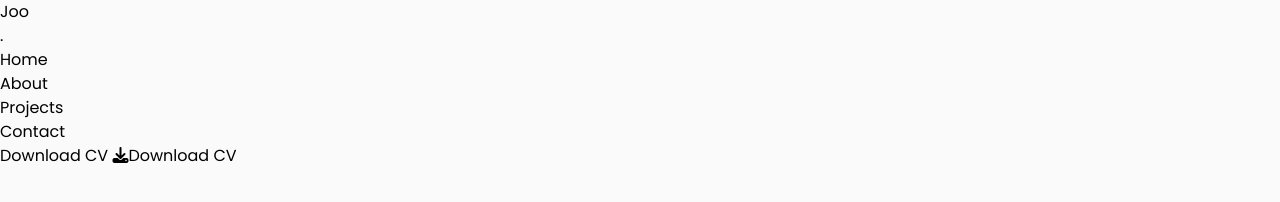
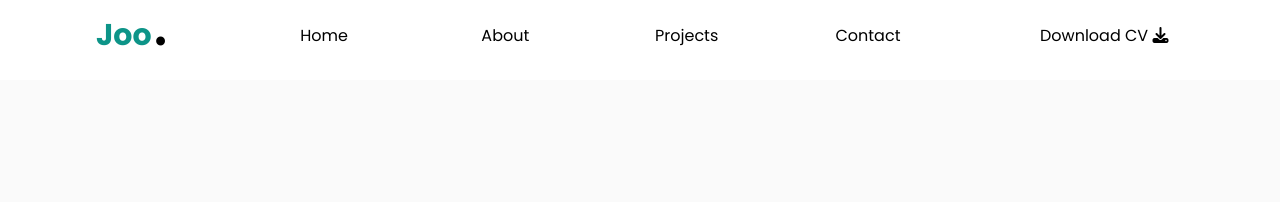
Before and after one commit to Joo-Wee/personalPortfolio, a website: page src/index.html in a window 1280 px wide. Drawn offline with Linux system fonts and the light colour scheme.

Commit message:
Styling and designing Navigation Bar (part1)

```diff
--- a/src/index.html
+++ b/src/index.html
@@ -8,31 +8,31 @@
     <link rel="stylesheet" href="https://cdnjs.cloudflare.com/ajax/libs/font-awesome/6.6.0/css/all.min.css" integrity="sha512-Kc323vGBEqzTmouAECnVceyQqyqdsSiqLQISBL29aUW4U/M7pSPA/gEUZQqv1cwx4OnYxTxve5UMg5GT6L4JJg==" crossorigin="anonymous" referrerpolicy="no-referrer" />
 </head>
 <body>
-    <div class="font-body w-full h-screen bg-body-color">
-        <nav>
-            <div>
-                <p>Joo</p>
-                <span>.</span>
+    <div class="font-body w-full h-screen bg-body-color shadow-md shadow-stone-950">
+        <nav class="flex absolute w-full h-20 leading-extra-loose justify-between bg-white ps-24 pe-24">
+            <div class="relative flex-initial w-14">
+                <p class="text-3xl/[70px] font-bold text-teal-600">Joo</p>
+                <span class="absolute text-7xl/none -top-4 -right-4">.</span>
             </div>
 
-            <div id="myNavMenu">
-                <ul>
-                    <li><a href="#home">Home</a>
+            <div id="myNavMenu" class="flex-initial w-8/12">
+                <ul class="flex text-center">
+                    <li class="flex-auto relative w-3/12"><a href="#home">Home</a>
                         <div class = "circle"></div>
                     </li>
-                    <li><a href="#about">About</a>
+                    <li class="flex-auto relative w-3/12"><a href="#about">About</a>
                         <div class="circle"></div>
                     </li>
-                    <li><a href="#projects">Projects</a>
+                    <li class="flex-auto relative w-3/12"><a href="#projects">Projects</a>
                         <div class="circle"></div>
                     </li>
-                    <li><a href="#contact">Contact</a>
+                    <li class="flex-auto relative w-3/12"><a href="#contact">Contact</a>
                         <div class="circle"></div>
                     </li>
                 </ul>
             </div>
 
-            <div><button>Download CV <i class="fa-solid fa-download"></i>Download CV</button></div>
+            <div class="flex-initial w-36"><button>Download CV <i class="fa-solid fa-download"></i></button></div>
         </nav>
     </div>
 </html>
--- a/tailwind.config.js
+++ b/tailwind.config.js
@@ -8,6 +8,9 @@ module.exports = {
       },
       colors: {
         'body-color': '#fafafa'
+      },
+      lineHeight: {
+        'extra-loose': '4.5'
       }
     },
   },
```
Also changed, not shown: src/output.css.
